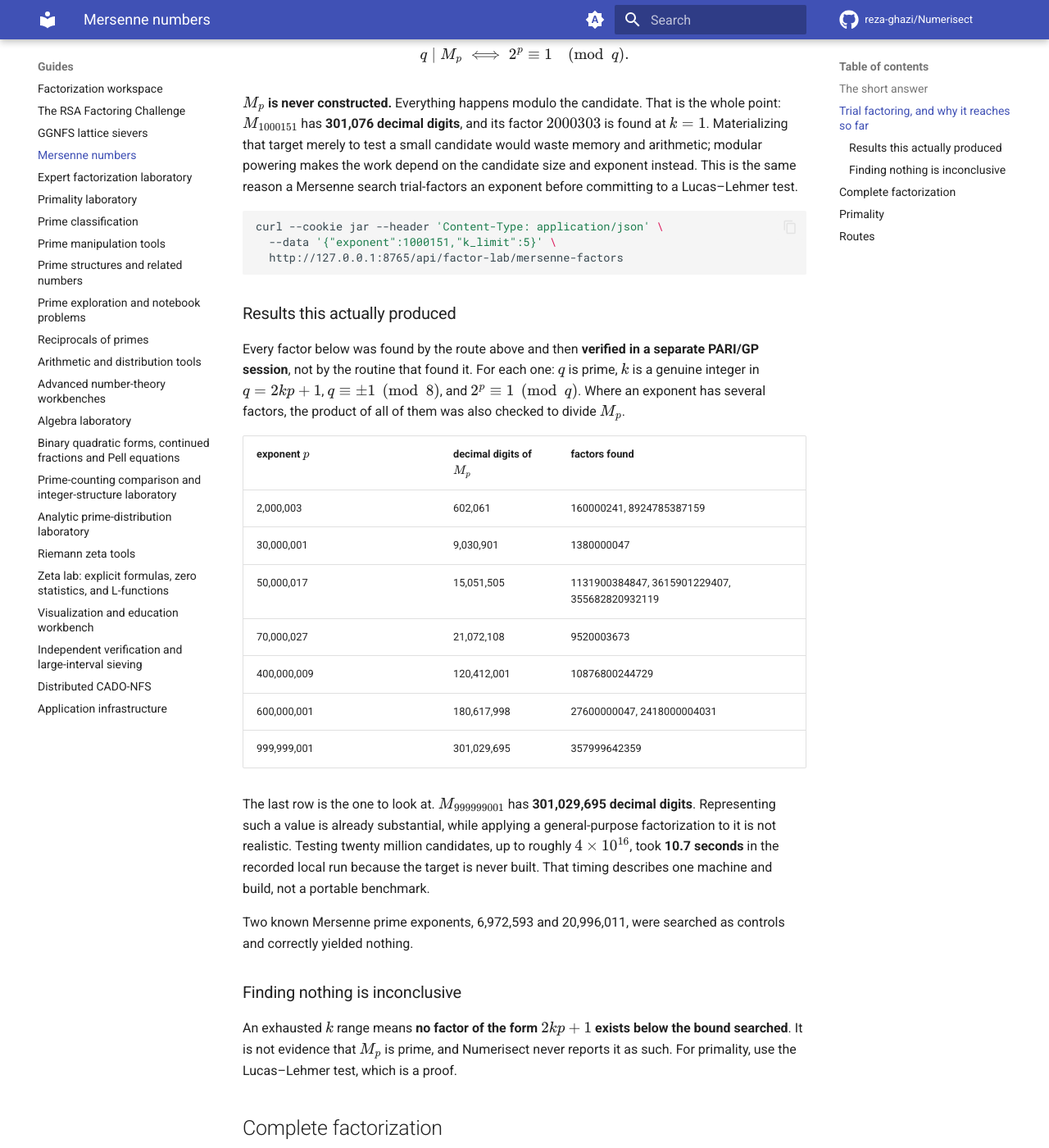
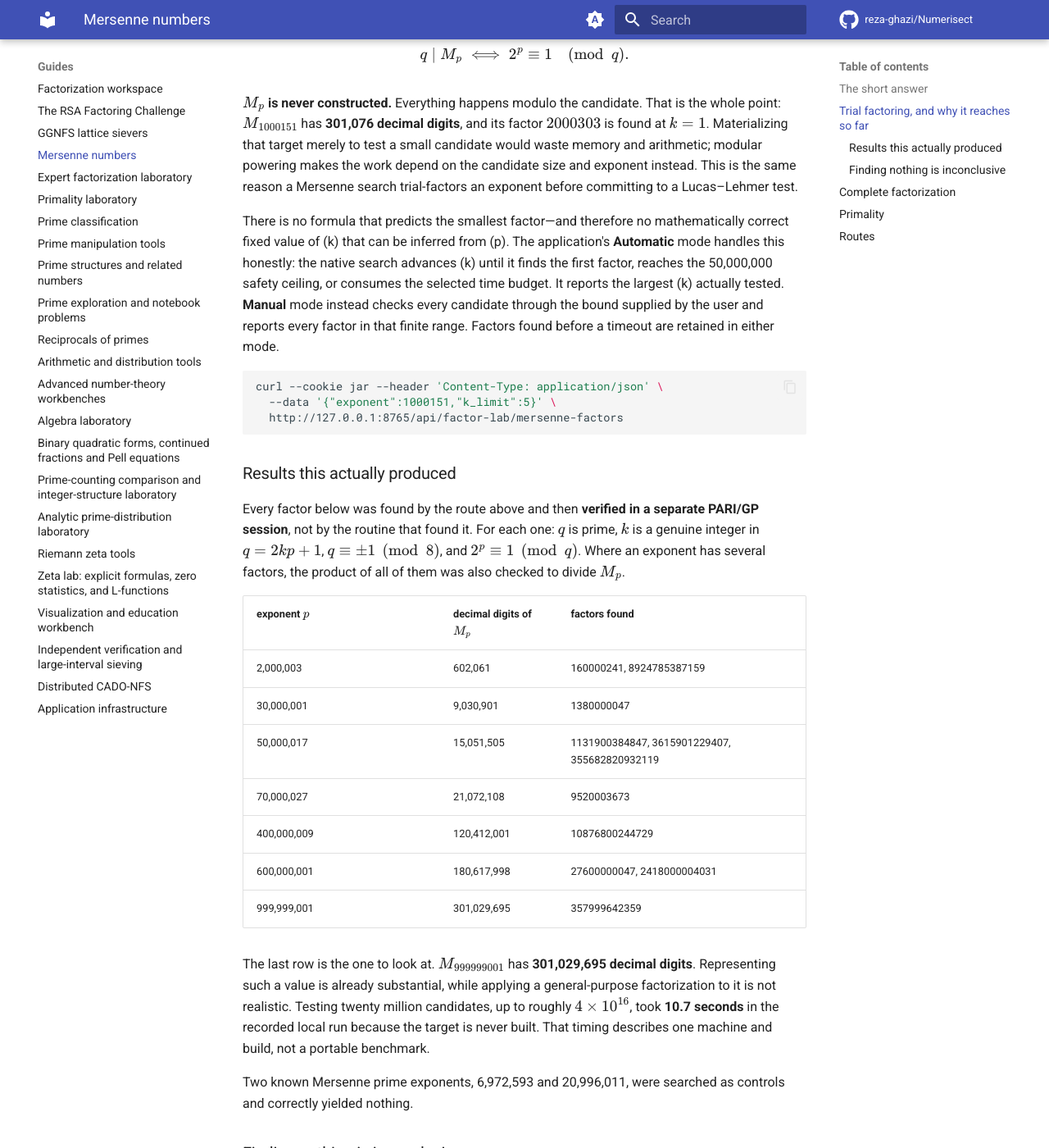
Before and after one commit to reza-ghazi/Numerisect, an MkDocs documentation site: the page built from docs/MERSENNE.md, in a window 1280 px wide and 1400 px high, scrolled down 1117 px. Shown: the whole window at 82% size. Built offline with MkDocs 1.6.1 and Material for MkDocs 9.7.7, drawn with Linux system fonts in a browser that asks for light colours; comment, search, counter and statistics services are not loaded; some of the changed text lies outside the part shown.

Commit message:
Add automatic Mersenne factor search bounds

````diff
--- a/docs/MERSENNE.md
+++ b/docs/MERSENNE.md
@@ -49,6 +49,14 @@ and arithmetic; modular powering makes the work depend on the candidate size and
 instead. This is the same reason a Mersenne search trial-factors an exponent before
 committing to a Lucas–Lehmer test.
 
+There is no formula that predicts the smallest factor—and therefore no mathematically
+correct fixed value of (k) that can be inferred from (p). The application's
+**Automatic** mode handles this honestly: the native search advances (k) until it finds
+the first factor, reaches the 50,000,000 safety ceiling, or consumes the selected time
+budget. It reports the largest (k) actually tested. **Manual** mode instead checks every
+candidate through the bound supplied by the user and reports every factor in that finite
+range. Factors found before a timeout are retained in either mode.
+
 ```bash
 curl --cookie jar --header 'Content-Type: application/json' \
   --data '{"exponent":1000151,"k_limit":5}' \
@@ -87,6 +95,13 @@ and correctly yielded nothing.
 An exhausted \(k\) range means **no factor of the form \(2kp+1\) exists below the bound
 searched**. It is not evidence that \(M_p\) is prime, and Numerisect never reports it as
 such. For primality, use the Lucas–Lehmer test, which is a proof.
+
+Finding one or several trial factors is still not a complete factorization. Dividing them
+out can leave a cofactor almost as large as (M_p): for (M_{87083}), the displayed
+eight-digit factor leaves a cofactor of roughly 26,207 decimal digits. Completely
+factoring a cofactor of that size is not currently practical. Numerisect therefore says
+**factors found**, never **all factors**, unless an engine has actually resolved and
+verified every cofactor.
 
 ## Complete factorization
 
````
Also changed, not shown: CHANGELOG.md (+6 -0 lines), README.md (+4 -4 lines), numerisect/static/index.html (+6 -5 lines), numerisect/static/app.js, 6 other files.
